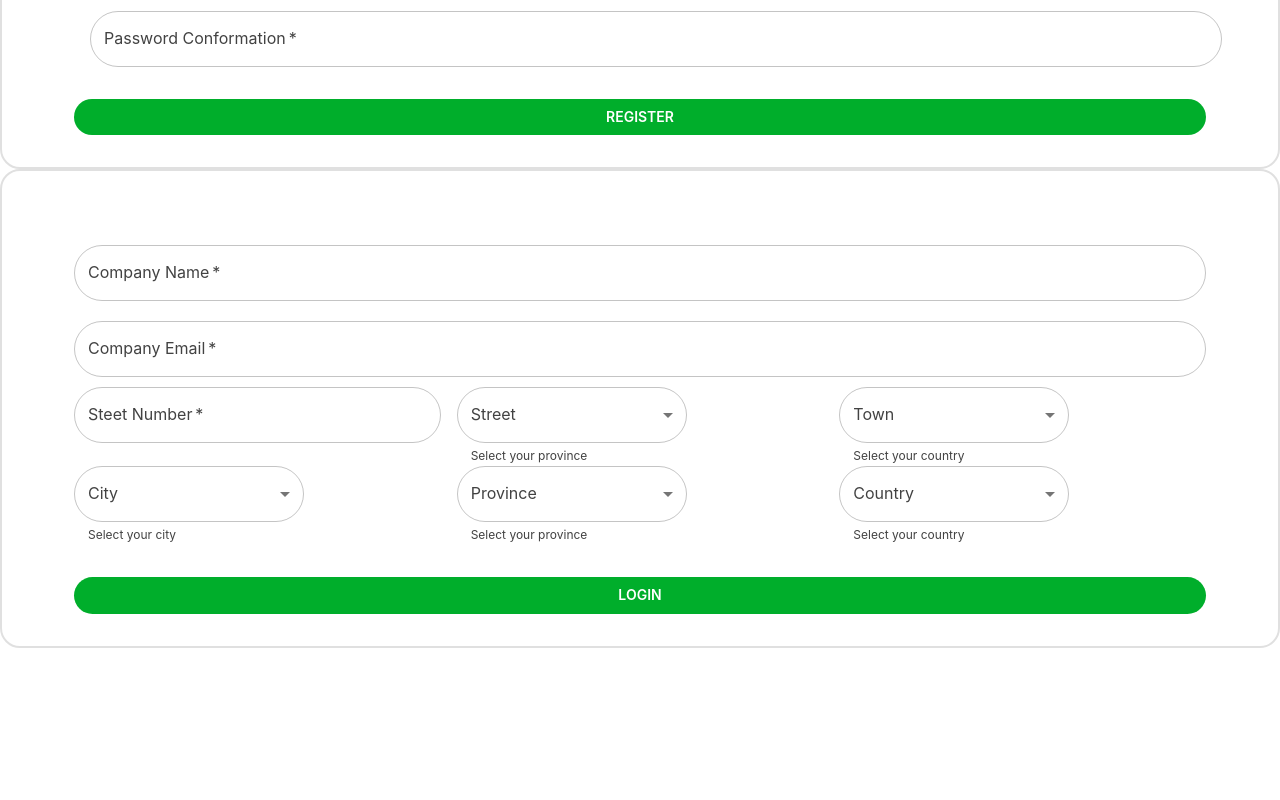
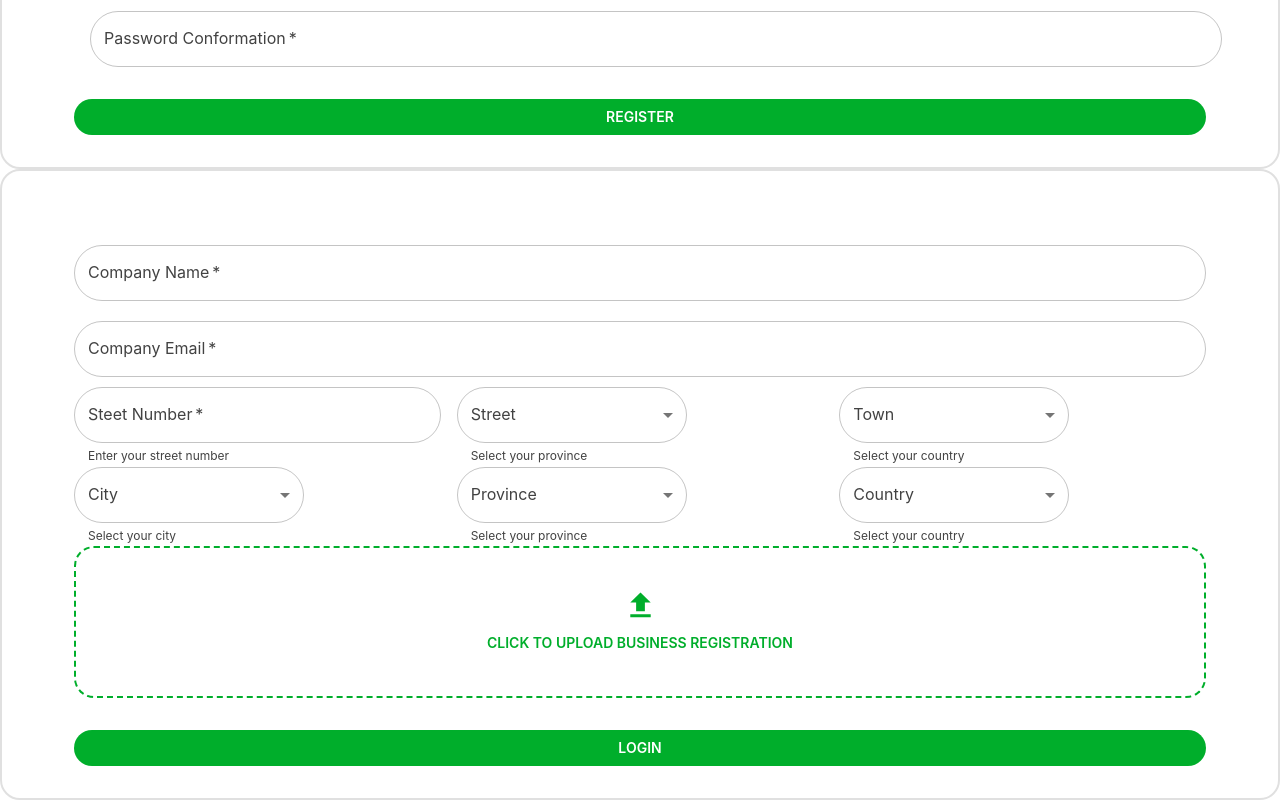
Before and after one commit to zetcco/jobscout-frontend, a React (Create React App) app: page /home in a window 1280 px wide. Shown: the part 1168-1968 px from the top of the page. Before the commit the page ends 1816 px from the top, so only its background shows below. Built offline with nearby package versions, Linux system fonts and the light colour scheme.

Commit message:
DashArea added

```diff
--- a/src/components/authentication/OrgSignupForm.jsx
+++ b/src/components/authentication/OrgSignupForm.jsx
@@ -7,6 +7,8 @@ import FormHelperText from '@mui/material/FormHelperText';
 import FormControl from '@mui/material/FormControl';
 import Select from '@mui/material/Select';
 import { CenteredHeaderCard } from "../cards/CenteredHeaderCard";
+import { DashedArea } from "../input/DashedArea";
+import UploadIcon from '@mui/icons-material/FileUpload';
 
 
 
@@ -30,7 +32,7 @@ const OrgSignupFormy = () => {
             footer={<Button variant="contained" fullWidth>Login</Button>}
         >
                 <Stack spacing = {2} sx = {{width:'100%'}}>
-                    <Grid spacing={2}>
+                    <Grid spacing={2} xs = {12}>
                         <Grid item xs={12}>
                             <TextField
                                 id="outlined-basic"
@@ -66,6 +68,9 @@ const OrgSignupFormy = () => {
                                     fullWidth
                                     required
                                 />
+                                <FormControl>
+                                    <FormHelperText>Enter your street number</FormHelperText>
+                                </FormControl>
                             </Grid>
 
                             <Grid item xs = {4}>
@@ -173,6 +178,14 @@ const OrgSignupFormy = () => {
                                 </FormControl>
                             </Grid>
                         </Grid>
+
+                        <Grid item xs={12}>
+                            <DashedArea
+                                text = {'Click to upload Business Registration'}
+                                icon = {<UploadIcon fontSize="large"/>}
+                            ></DashedArea>
+                        </Grid>
+
                      </Grid>
                 </Stack>
         </CenteredHeaderCard>
```
